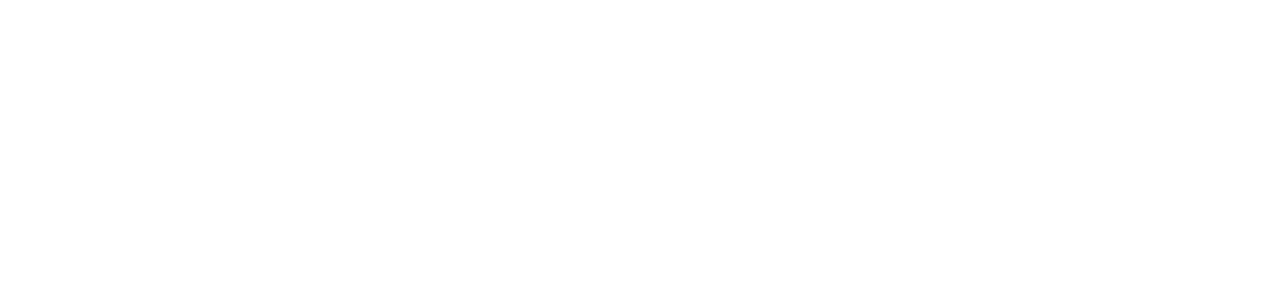
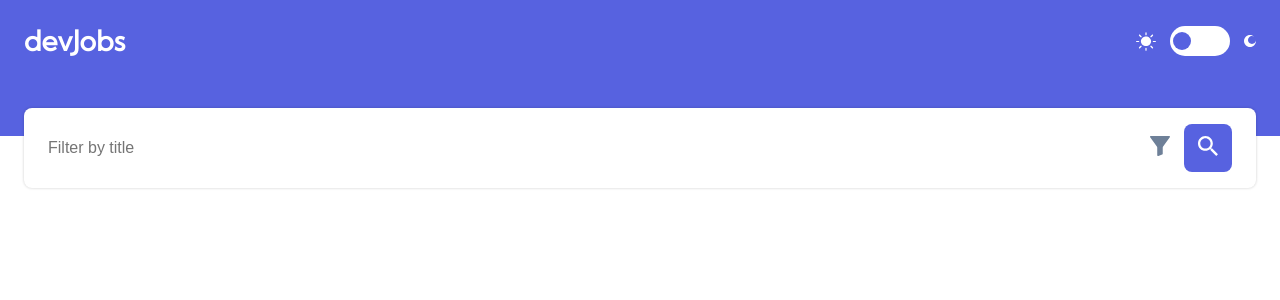
Before and after one commit to sammyodiagbe/devjobs, a React (Create React App) app: page /details in a window 1280 px wide. Before the commit this address had no page. Shown: the top 300 px of the page. Built offline with nearby package versions, Linux system fonts and the light colour scheme.

Commit message:
working on the details page

```diff
--- a/src/App.js
+++ b/src/App.js
@@ -3,6 +3,7 @@
 import { themeContext } from "./context/themeContext";
 import { useState } from "react";
 import companyDatas from "./data/data.json";
+import Details from "./pages/details";
 
 function App() {
   const [theme, setTheme] = useState("light");
@@ -14,6 +15,7 @@
         <div className={theme === "light" ? "app light-app" : "app dark-app"}>
           <Routes>
             <Route path="/" element={<Home />} />
+            <Route path="/details" element={<Details />} />
           </Routes>
         </div>
       </themeContext.Provider>
--- /dev/null
+++ b/src/pages/details.js
@@ -0,0 +1,11 @@
+import Navigation from "../components/navigation";
+
+const Details = () => {
+  return (
+    <div className="details">
+      <Navigation page="detail" />
+    </div>
+  );
+};
+
+export default Details;
```
